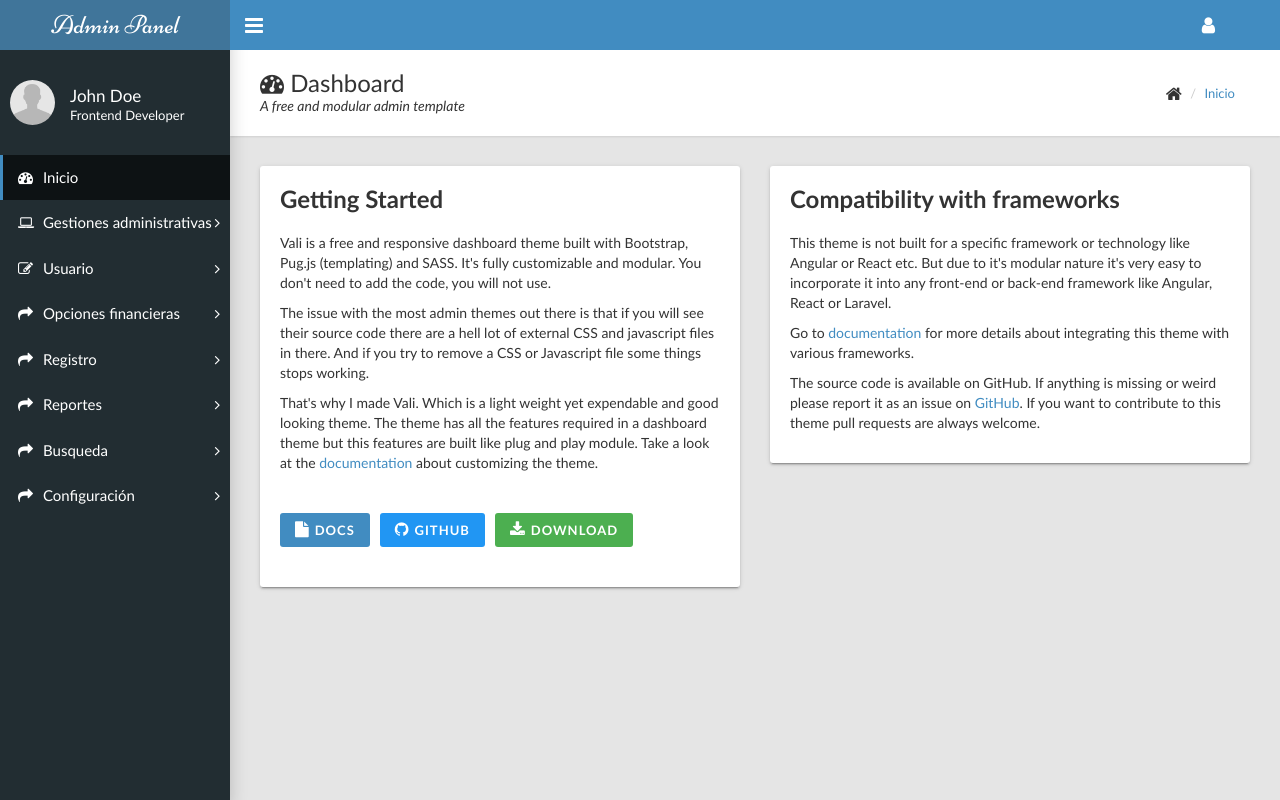
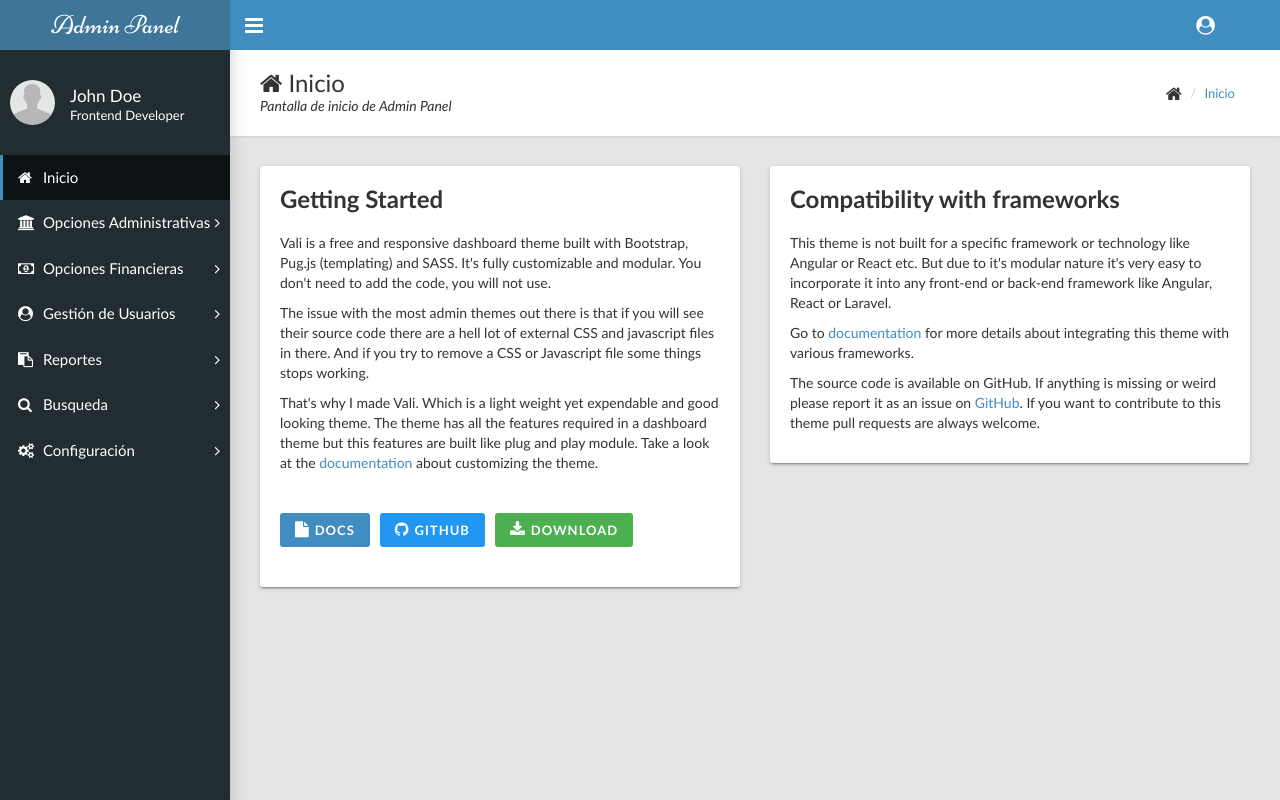
Before and after one commit to Kunai11/municipalidad, a PHP site: page /admin-panel/index.php in a window 1280 px wide. Run offline with PHP 8.4, Linux system fonts and the light colour scheme.

Commit message:
Reordenar Menu, Cambiar iconos

```diff
--- a/admin-panel/index.php
+++ b/admin-panel/index.php
@@ -39,11 +39,11 @@
                 </ul>
               </li>-->
               <!-- User Menu-->
-              <li class="dropdown"><a class="dropdown-toggle" href="#" data-toggle="dropdown" role="button" aria-haspopup="true" aria-expanded="false"><i class="fa fa-user fa-lg"></i></a>
+              <li class="dropdown"><a class="dropdown-toggle" href="#" data-toggle="dropdown" role="button" aria-haspopup="true" aria-expanded="false"><i class="fa fa-user-circle fa-lg"></i></a>
                 <ul class="dropdown-menu settings-menu">
-                  <li><a href="page-user.html"><i class="fa fa-cog fa-lg"></i> Settings</a></li>
-                  <li><a href="page-user.html"><i class="fa fa-user fa-lg"></i> Profile</a></li>
-                  <li><a href="page-login.php"><i class="fa fa-sign-out fa-lg"></i> Logout</a></li>
+                  <!--<li><a href="page-user.html"><i class="fa fa-cog fa-lg"></i> Settings</a></li>-->
+                  <li><a href="page-user.html"><i class="fa fa-user fa-lg"></i> Editar Perfil</a></li>
+                  <li><a href="page-login.php"><i class="fa fa-sign-out fa-lg"></i> Cerrar Sesi&oacute;n</a></li>
                 </ul>
               </li>
             </ul>
@@ -63,85 +63,83 @@
 
           <!-- Sidebar Menu-->
           <ul class="sidebar-menu">
-            <li class="active"><a href="index.html"><i class="fa fa-dashboard"></i><span>Inicio</span></a></li>
-            <li class="treeview"><a href="#"><i class="fa fa-laptop"></i><span>Gestiones administrativas</span><i class="fa fa-angle-right"></i></a>
+            <li class="active"><a href="index.php"><i class="fa fa-home"></i><span>Inicio</span></a></li>
+
+            <li class="treeview"><a href="#"><i class="fa fa-institution"></i><span>Opciones Administrativas</span><i class="fa fa-angle-right"></i></a>
             <ul class="treeview-menu">
-
-            <li class="treeview"><a href="#"><i class="fa fa-laptop"></i><span>Gestion de empleados</span><i class="fa fa-angle-right"></i></a>
+              <li class="treeview"><a href="#"><i class="fa fa-group"></i><span>Empleados</span><i class="fa fa-angle-right"></i></a>
                 <ul class="treeview-menu">
-                <li><a href="agregar_empleado.php"><i class="fa fa-circle-o"></i> Agregar nuevo empleado</a></li>
-                <li><a href="http://fontawesome.io/icons/" target="_blank"><i class="fa fa-circle-o"></i> Modificar datos de empleado</a></li>
-                <li><a href="ui-cards.html"><i class="fa fa-circle-o"></i> Eliminar datos de empleado</a></li>
-
+                  <li><a href="agregar_empleado.php"><i class="fa fa-plus-square"></i> Agregar nuevo</a></li>
+                  <li><a href="#" target="_blank"><i class="fa fa-pencil-square-o"></i> Modificar existente</a></li>
+                  <li><a href="#"><i class="fa fa-minus-square"></i> Eliminar existente</a></li>
                 </ul>
               </li>
 
-            <li class="treeview"><a href="#"><i class="fa fa-share"></i><span>Departamentos</span><i class="fa fa-angle-right"></i></a>
+              <li class="treeview"><a href="#"><i class="fa fa-suitcase"></i><span>Departamentos</span><i class="fa fa-angle-right"></i></a>
                 <ul class="treeview-menu">
-                <li><a href=""><i class="fa fa-circle-o"></i> Agregar departamento</a></li>
-                <li><a href=""><i class="fa fa-circle-o"></i> Modificar departamento</a></li>
-                <li><a href=""><i class="fa fa-circle-o"></i> Eliminar deparatamento</a></li>
-
+                  <li><a href=""><i class="fa fa-plus-square"></i> Agregar nuevo</a></li>
+                  <li><a href=""><i class="fa fa-pencil-square-o"></i> Modificar existente</a></li>
+                  <li><a href=""><i class="fa fa-minus-square"></i> Eliminar existente</a></li>
                 </ul>
               </li>
 
-            <li class="treeview"><a href="#"><i class="fa fa-share"></i><span>Cargos</span><i class="fa fa-angle-right"></i></a>
+              <li class="treeview"><a href="#"><i class="fa fa-id-card-o"></i><span>Cargos</span><i class="fa fa-angle-right"></i></a>
                 <ul class="treeview-menu">
-                <li><a href=""><i class="fa fa-circle-o"></i> Crear y asignar cargo</a></li>
-                <li><a href=""><i class="fa fa-circle-o"></i> Modificar cargo</a></li>
-                <li><a href=""><i class="fa fa-circle-o"></i> Eliminar cargo</a></li>
+                  <li><a href=""><i class="fa fa-plus-square"></i> Crear y asignar cargo</a></li>
+                  <li><a href=""><i class="fa fa-pencil-square-o"></i> Modificar existente</a></li>
+                  <li><a href=""><i class="fa fa-minus-square"></i> Eliminar existente</a></li>
                 </ul>
               </li>
             </ul>
-               <li class="treeview"><a href="#"><i class="fa fa-edit"></i><span>Usuario</span><i class="fa fa-angle-right"></i></a>
+
+            <li class="treeview"><a href="#"><i class="fa fa-money"></i><span>Opciones Financieras</span><i class="fa fa-angle-right"></i></a>
               <ul class="treeview-menu">
-                <li><a href=""><i class="fa fa-circle-o"></i> Crear Usuario</a></li>
-                <li><a href=""><i class="fa fa-circle-o"></i> Modificar Usuario</a></li>
-                <li><a href=""><i class="fa fa-circle-o"></i> Eliminar Usuario</a></li>
+                <li class="treeview"><a href="#"><i class="fa fa-dollar"></i><span>Pagos</span><i class="fa fa-angle-right"></i></a>
+                <ul class="treeview-menu">
+                  <li><a href=""><i class="fa fa-credit-card"></i> Nuevo pago</a></li>
+                  <li><a href=""><i class="fa fa-pencil-square-o"></i> Modificar pago</a></li>
+                </ul>
+                <li class="treeview"><a href="#"><i class="fa fa-clipboard"></i><span>Registro</span><i class="fa fa-angle-right"></i></a>
+                  <ul class="treeview-menu">
+                    <li><a href=""><i class="fa fa-history"></i> Historial</a></li>
+                  </ul>
+                </li>
               </ul>
             </li>
 
-            <li class="treeview"><a href="#"><i class="fa fa-share"></i><span>Opciones financieras</span><i class="fa fa-angle-right"></i></a>
+            <li class="treeview"><a href="#"><i class="fa fa-user-circle"></i><span>Gesti&oacute;n de Usuarios</span><i class="fa fa-angle-right"></i></a>
               <ul class="treeview-menu">
-                 <li class="treeview"><a href="#"><i class="fa fa-share"></i><span>Pagos</span><i class="fa fa-angle-right"></i></a>
-                    <ul class="treeview-menu">
-                <li><a href=""><i class="fa fa-circle-o"></i> Nuevo pago</a></li>
-                <li><a href=""><i class="fa fa-circle-o"></i> Modificar pago</a></li>
-              </ul>
+                <li><a href=""><i class="fa fa-user-plus"></i> Crear Usuario</a></li>
+                <li><a href=""><i class="fa fa-pencil-square-o"></i> Modificar Usuario</a></li>
+                <li><a href=""><i class="fa fa-user-times"></i> Eliminar Usuario</a></li>
               </ul>
             </li>
 
-            <li class="treeview"><a href="#"><i class="fa fa-share"></i><span>Registro</span><i class="fa fa-angle-right"></i></a>
+            <li class="treeview"><a href="#"><i class="fa fa-clipboard"></i><span>Reportes</span><i class="fa fa-angle-right"></i></a>
               <ul class="treeview-menu">
-                <li><a href=""><i class="fa fa-circle-o"></i> Historial</a></li>
+                <li><a href=""><i class="fa fa-file-text-o"></i> Listado de Departamentos</a></li>
+                <li><a href=""><i class="fa fa-file-text-o"></i> Listado de Cargos</a></li>
+                <li><a href=""><i class="fa fa-file-text-o"></i> Listado de Empleados</a></li>
+                <li><a href=""><i class="fa fa-file-text-o"></i> Listado de Usuarios</a></li>
               </ul>
             </li>
 
-            <li class="treeview"><a href="#"><i class="fa fa-share"></i><span>Reportes</span><i class="fa fa-angle-right"></i></a>
+            <li class="treeview"><a href="#"><i class="fa fa-search"></i><span>Busqueda</span><i class="fa fa-angle-right"></i></a>
               <ul class="treeview-menu">
-                <li><a href=""><i class="fa fa-circle-o"></i> Listado Departamentos</a></li>
-                <li><a href=""><i class="fa fa-circle-o"></i> Listado de Cargos</a></li>
-                <li><a href=""><i class="fa fa-circle-o"></i> Listado de Empleados</a></li>
-                <li><a href=""><i class="fa fa-circle-o"></i> Listado de Usuarios</a></li>
+                <li><a href=""><i class="fa fa-search"></i> Buscar Departamento</a></li>
+                <li><a href=""><i class="fa fa-search"></i> Buscar Cargo</a></li>
+                <li><a href=""><i class="fa fa-search"></i> Buscar Empleado</a></li>
+                <li><a href=""><i class="fa fa-search"></i> Buscar Usuario</a></li>
               </ul>
             </li>
 
-            <li class="treeview"><a href="#"><i class="fa fa-share"></i><span>Busqueda</span><i class="fa fa-angle-right"></i></a>
+             <li class="treeview"><a href="#"><i class="fa fa-gears"></i><span>Configuraci&oacute;n</span><i class="fa fa-angle-right"></i></a>
               <ul class="treeview-menu">
-                <li><a href=""><i class="fa fa-circle-o"></i> Buscar departamento</a></li>
-                <li><a href=""><i class="fa fa-circle-o"></i> Buscar Cargo</a></li>
-                <li><a href=""><i class="fa fa-circle-o"></i> Buscar empleado</a></li>
-                <li><a href=""><i class="fa fa-circle-o"></i> Buscar usuario</a></li>
-              </ul>
-            </li>
-
-             <li class="treeview"><a href="#"><i class="fa fa-share"></i><span>Configuraci&oacute;n</span><i class="fa fa-angle-right"></i></a>
+                 <li class="treeview"><a href="#"><i class="fa fa-wpforms"></i><span>Planillas predefinidas</span><i class="fa fa-angle-right"></i></a>
                     <ul class="treeview-menu">
-                 <li class="treeview"><a href="#"><i class="fa fa-share"></i><span>Planilla predeterminada</span><i class="fa fa-angle-right"></i></a>
-                    <ul class="treeview-menu">
-                <li><a href=""><i class="fa fa-circle-o"></i> Crear planilla</a></li>
-                <li><a href=""><i class="fa fa-circle-o"></i> Modificar planilla</a></li>
-                <li><a href=""><i class="fa fa-circle-o"></i> Eliminar planilla</a></li>
+                <li><a href=""><i class="fa fa-plus-square"></i> Crear nueva</a></li>
+                <li><a href=""><i class="fa fa-pencil-square-o"></i> Modificar existente</a></li>
+                <li><a href=""><i class="fa fa-minus-square"></i> Eliminar existente</a></li>
               </ul>
             </ul>
             </li>
@@ -191,8 +189,8 @@
       <div class="content-wrapper">
         <div class="page-title">
           <div>
-            <h1><i class="fa fa-dashboard"></i> Dashboard</h1>
-            <p>A free and modular admin template</p>
+            <h1><i class="fa fa-home"></i> Inicio</h1>
+            <p>Pantalla de inicio de Admin Panel</p>
           </div>
           <div>
             <ul class="breadcrumb">
```
Lines whose indentation alone changed are shown as unchanged.
